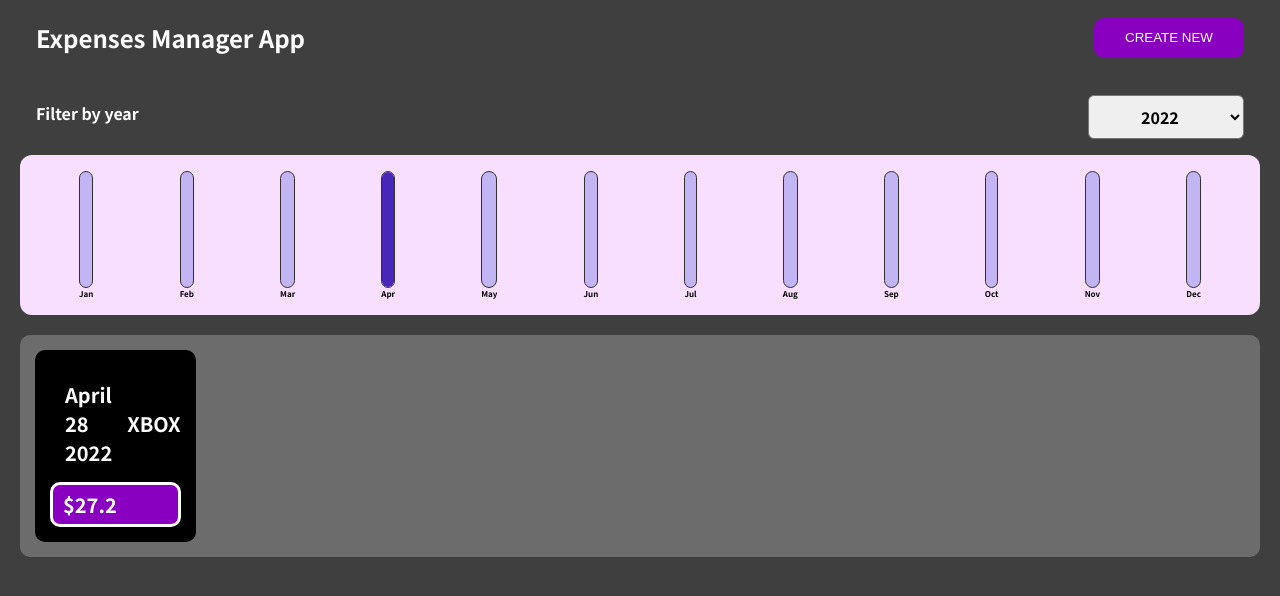
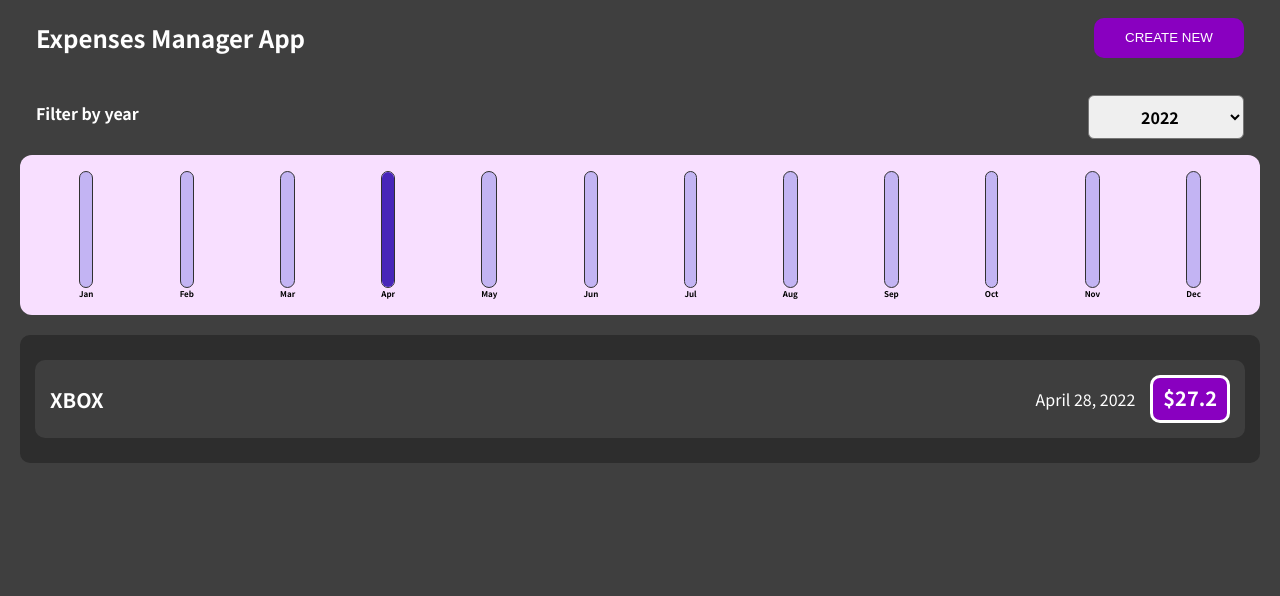
Before and after one commit to hushdev/React-pet-study, a React (Create React App) app: page / in a window 1280 px wide. Shown: the top 596 px of the page. Built offline with nearby package versions, Linux system fonts and the light colour scheme.

Commit message:
styled-components implemented

```diff
--- a/src/components/Expenses/ExpenseDate.jsx
+++ b/src/components/Expenses/ExpenseDate.jsx
@@ -1,5 +1,5 @@
 import React from "react";
-import Card from "../UI/Card";
+import styled from "styled-components";
 
 const ExpenseDate = (props) => {
   // Date props
@@ -7,12 +7,17 @@
   const day = props.date.toLocaleString("en-US", { day: "2-digit" });
   const year = props.date.getFullYear();
   return (
-    <Card className="expenseDate">
-      <div className="month">{month}</div>
-      <div className="day">{day}</div>
-      <div className="year">{year}</div>
-    </Card>
+    <StyledExpenseDateWrap>
+      {month} {day}, {year}
+    </StyledExpenseDateWrap>
   );
-}
+};
+
+const StyledExpenseDateWrap = styled.div`
+  color: #ffffff;
+  display: flex;
+  align-items: center;
+  justify-self: flex-end;
+`;
 
 export default ExpenseDate;
--- a/src/components/Expenses/ExpenseItem.jsx
+++ b/src/components/Expenses/ExpenseItem.jsx
@@ -8,35 +8,34 @@
   const [title, setTitle] = useState(props.title);
 
   return (
-    <StyledExpenseItemWrap>
-      <Card bgColor="#000000">
-        <div className="title">
-          <ExpenseDate date={props.date} />
+    <Card bgColor="#3e3e3e" margin="10px">
+      <StyledExpenseItemWrap>
+        <div className="left">
           <h2 className="title">{title}</h2>
         </div>
-        <div className="price">${props.price}</div>
-      </Card>
-    </StyledExpenseItemWrap>
+        <div className="right">
+          <ExpenseDate date={props.date} />
+          <div className="price">${props.price}</div>
+        </div>
+      </StyledExpenseItemWrap>
+    </Card>
   );
 };
 
 const StyledExpenseItemWrap = styled.div`
-  transition: all 0.2s;
   display: flex;
-  flex-direction: row;
-  &:hover {
-    transform: scale(0.99);
-  }
+  justify-content: space-between;
+  margin-top: 20px;
 
-  & .title {
+  &:first-child {margin-top: 0;}
+
+  & .left {
     display: flex;
     align-items: center;
   }
 
-  & .date {
-    color: #c1c1c1;
-    font-size: 12px;
-    font-weight: 200;
+  & .right {
+    display: flex;
   }
 
   & .title,
@@ -48,9 +47,11 @@
   & .price {
     background: rgb(137, 0, 192);
     padding: 5px 10px;
+    height: 48px;
     border-radius: 10px;
     border: 3px solid #ffffff;
     border-radius: 10px;
+    margin-left: 15px;
   }
 `;
 
--- a/src/components/Expenses/ExpensesList.jsx
+++ b/src/components/Expenses/ExpensesList.jsx
@@ -24,7 +24,7 @@
   return (
     <>
       <ExpensesChart expenses={filteredItems}/>
-      <Card bgColor="#6c6c6c">{filteredItems.length ? filteredItems : noItemsText}</Card>
+      <Card bgColor="#2d2d2d">{filteredItems.length ? filteredItems : noItemsText}</Card>
     </>
   );
 };
--- a/src/components/NewExpense/NewExpense.jsx
+++ b/src/components/NewExpense/NewExpense.jsx
@@ -16,7 +16,7 @@
   };
 
   return (
-    <Card className="new-expense">
+    <Card bgColor="#2d2d2d" className="new-expense">
       <ExpenseForm onSaveExpense={saveExpense} onCancel={props.onCancel}/>
     </Card>
   );
--- a/src/components/UI/Card.jsx
+++ b/src/components/UI/Card.jsx
@@ -1,10 +1,9 @@
 import React from "react";
 import styled from "styled-components";
-// import "./Card.scss";
 
 const Card = (props) => {
   return (
-    <StyledCard bgColor={props.bgColor}>
+    <StyledCard bgColor={props.bgColor} margin={props.margin}>
       {props.children}
     </StyledCard>
   );
@@ -14,6 +13,7 @@
   border-radius: 10px;
   padding: 15px;
   background-color: ${props => props.bgColor};
+  margin: ${props => props.margin} 0;
 `;
 
 export default Card;
```
Also changed, not shown: src/components/UI/Card.scss (deleted, +0 -67 lines).
